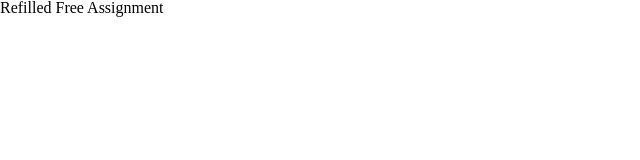
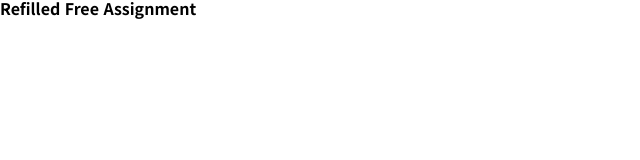
Before and after one commit to stardust6653/refilled-free-assignment, a Next.js app: page / in a window 1280 px wide. Shown: the top 160 px of the page, without its empty margins (0-640 px from the left). Built offline with nearby package versions, Linux system fonts and the light colour scheme.

Commit message:
Style : _document.ts 파일 생성 및 google font 적용

```diff
--- /dev/null
+++ b/pages/_document.tsx
@@ -0,0 +1,20 @@
+import { Html, Head, Main, NextScript } from "next/document";
+
+export default function Document() {
+  return (
+    <Html lang="ko">
+      <Head>
+        <link rel="preconnect" href="https://fonts.googleapis.com" />
+        <link rel="preconnect" href="https://fonts.gstatic.com" />
+        <link
+          href="https://fonts.googleapis.com/css2?family=Noto+Sans+KR:wght@400;500;700&display=swap"
+          rel="stylesheet"
+        />
+      </Head>
+      <body>
+        <Main />
+        <NextScript />
+      </body>
+    </Html>
+  );
+}
--- a/styles/globals.scss
+++ b/styles/globals.scss
@@ -1,7 +1,10 @@
 /* http://meyerweb.com/eric/tools/css/reset/
-   v2.0 | 20110126
-   License: none (public domain)
+  v2.0 | 20110126
+  License: none (public domain)
 */
+body {
+  font-family: "Noto Sans KR", sans-serif;
+}
 
 html,
 body,
@@ -88,7 +91,6 @@ video {
   padding: 0;
   border: 0;
   font-size: 100%;
-  font: inherit;
   vertical-align: baseline;
 }
 /* HTML5 display-role reset for older browsers */
```
